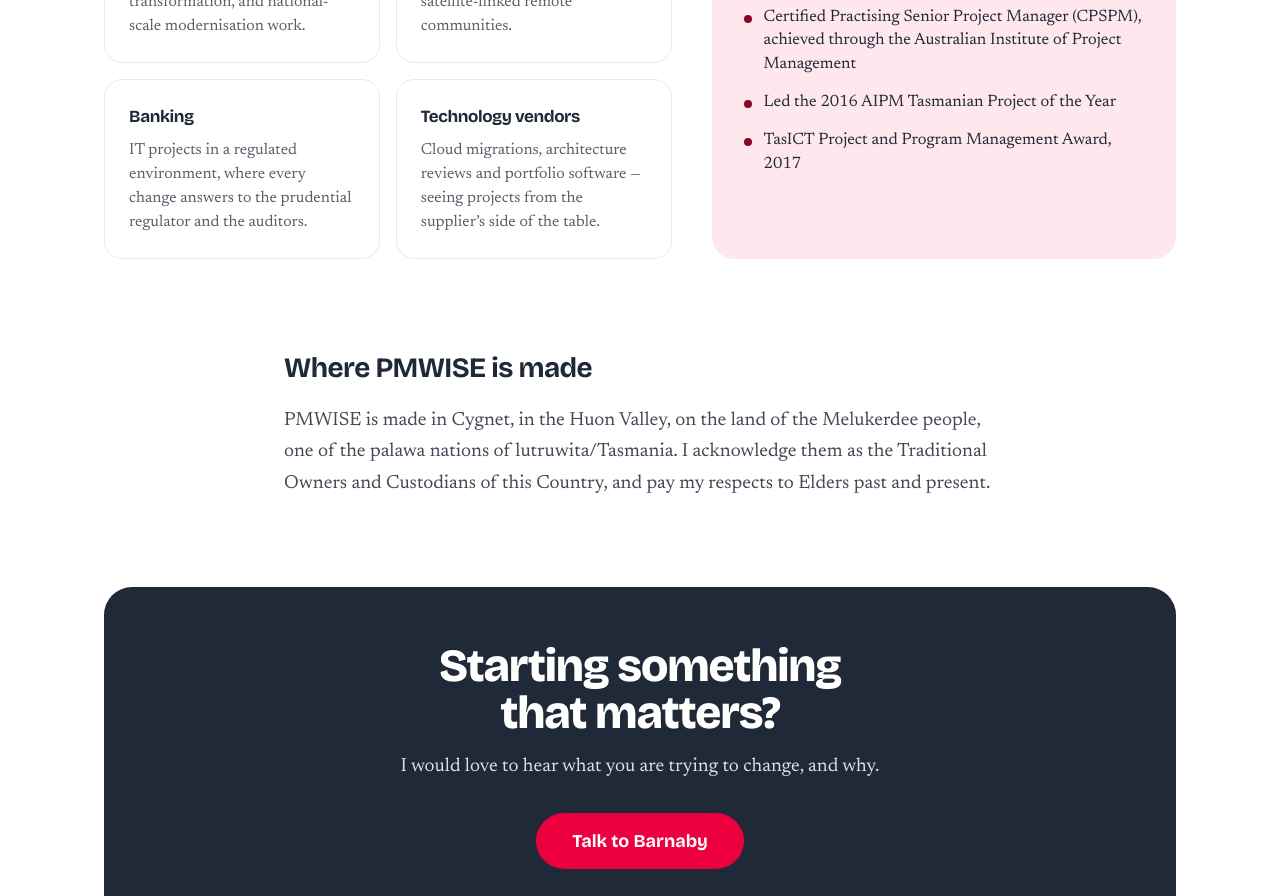
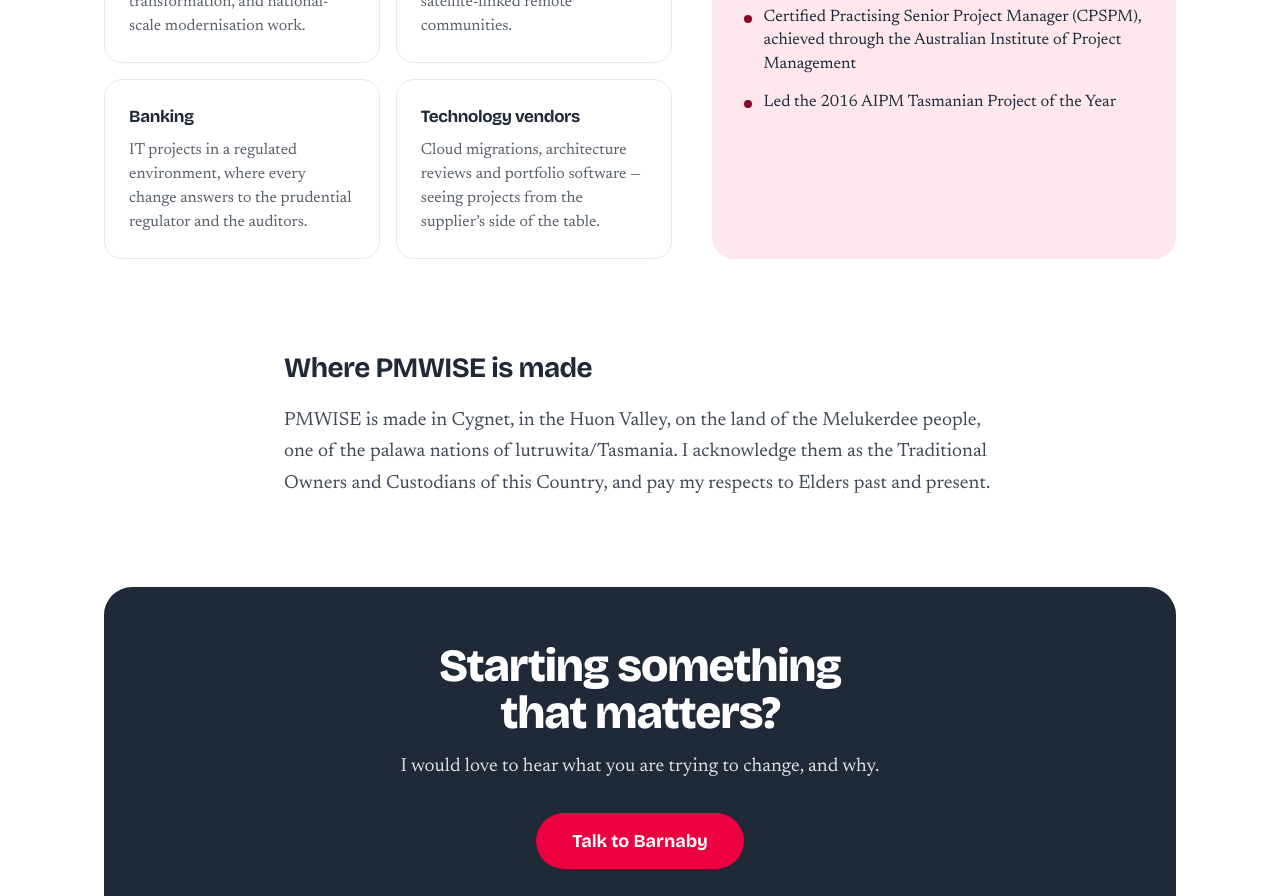
Before and after one commit to barnabyheaton/pmwise-landing, a Next.js app: page /about in a window 1280 px wide. Shown: the part 2400-3296 px from the top of the page. Built offline with nearby package versions, Linux system fonts and the light colour scheme.

Commit message:
About: remove TasICT award line
Taken from the title of a media attachment on LinkedIn and stated as a
personal award without confirmation. Barnaby flagged it; removed.

Co-Authored-By: Claude Opus 5.5 <noreply@anthropic.com>
Claude-Session: https://claude.ai/code/session_01DgV7cdkJUxrwohVeVcccb6

```diff
--- a/app/about/page.jsx
+++ b/app/about/page.jsx
@@ -27,7 +27,6 @@ const CREDENTIALS = [
   'Bachelor of Information and Communication Technology — University of the Sunshine Coast',
   'Certified Practising Senior Project Manager (CPSPM), achieved through the Australian Institute of Project Management',
   'Led the 2016 AIPM Tasmanian Project of the Year',
-  'TasICT Project and Program Management Award, 2017',
 ]
 
 const QUESTIONS = [
```
